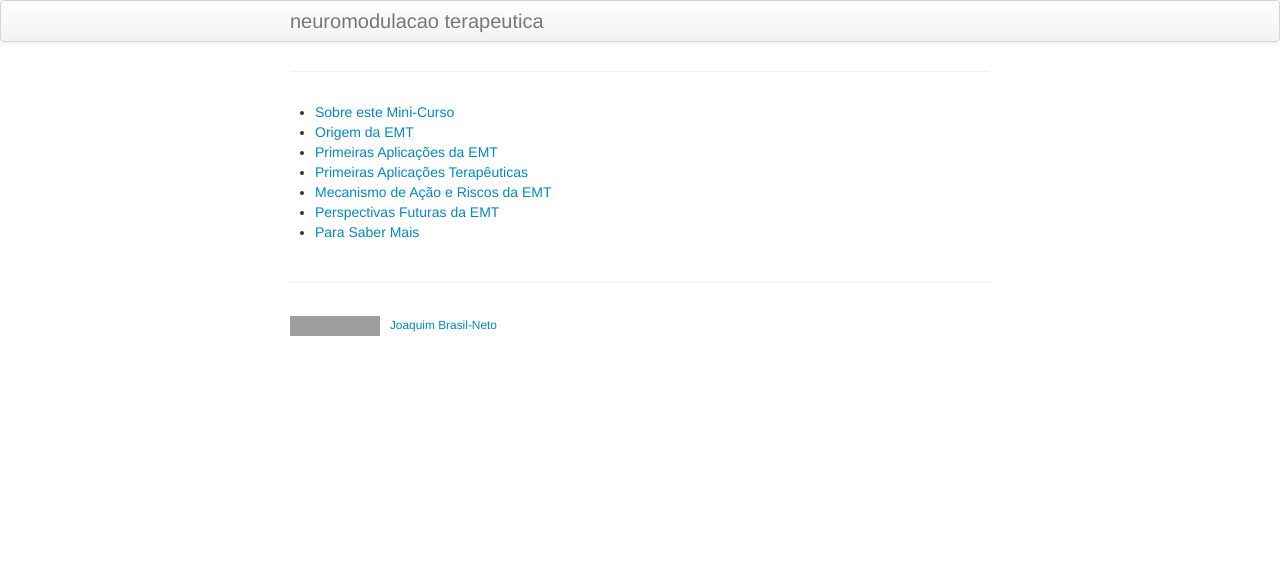
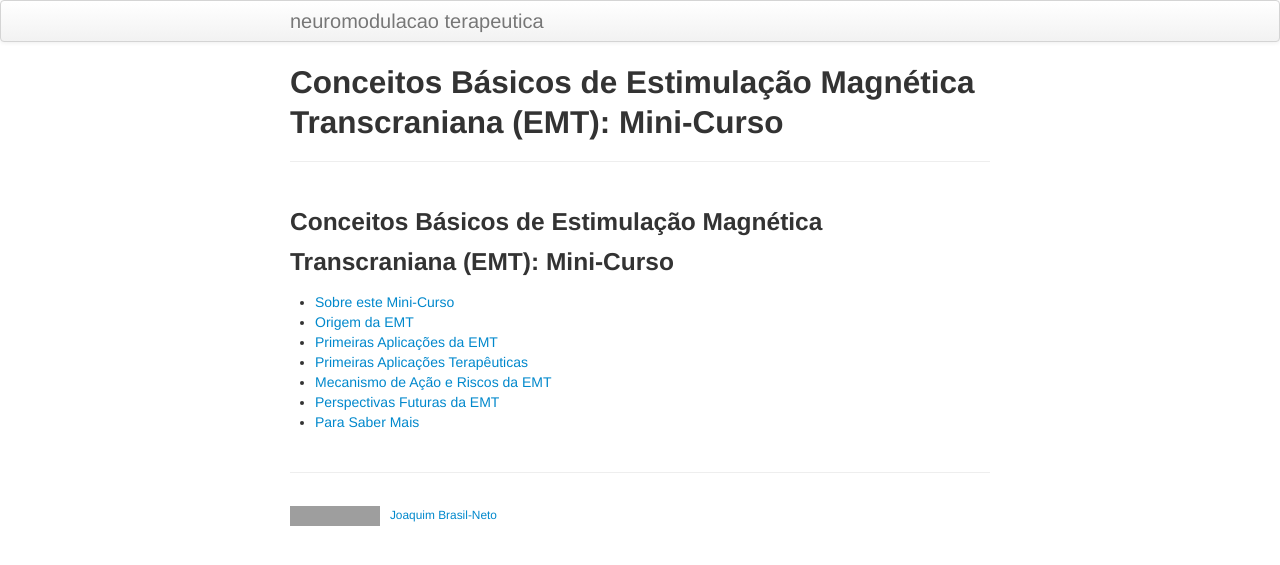
Before and after one commit to sadato/neuromodulacao_terapeutica, a Jekyll site: the page built from index.md, in a window 1280 px wide. Shown: the top 565 px of the page. Built offline with Jekyll 4.4.1, drawn with Linux system fonts in a browser that asks for light colours; our own code applies the rules of GitHub Pages for plain Markdown files; grey boxes are pictures that could not be loaded.

Commit message:
Update index.md

```diff
--- a/index.md
+++ b/index.md
@@ -1,11 +1,11 @@
 ---
 layout: page
-title: Conhecimentos Básicos de Estimulação Magnética Transcraniana (EMT): Mini-Curso
+title: Conceitos Básicos de Estimulação Magnética Transcraniana (EMT): Mini-Curso
 tagline: Estimulação Magnética Transcraniana e Estimulação Transcraniana por Corrente Contínua
-description: Conhecimentos Básicos de Estimulação Magnética Transcraniana (EMT): Mini-Curso
+description: Conceitos Básicos de Estimulação Magnética Transcraniana (EMT): Mini-Curso
 ---
 
-
+### Conceitos Básicos de Estimulação Magnética Transcraniana (EMT): Mini-Curso
 
 - [Sobre este Mini-Curso](pages/sobre.html)
 - [Origem da EMT](pages/origem.html)
```
